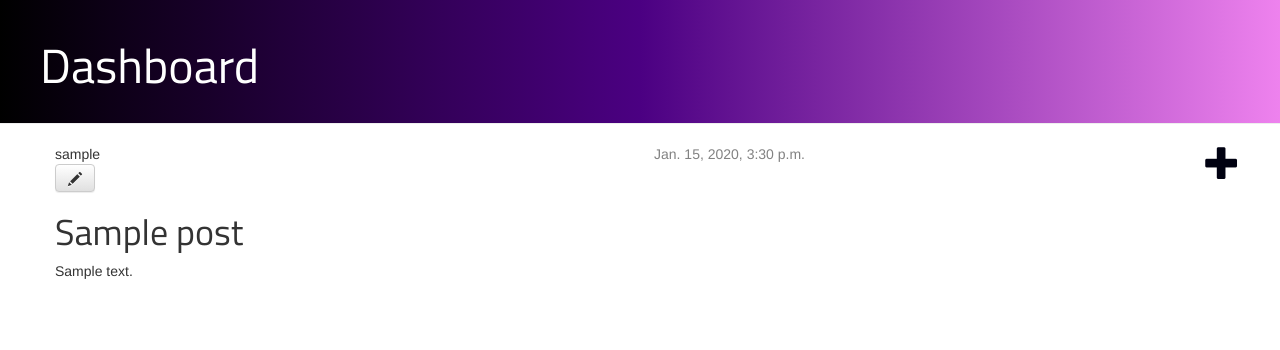
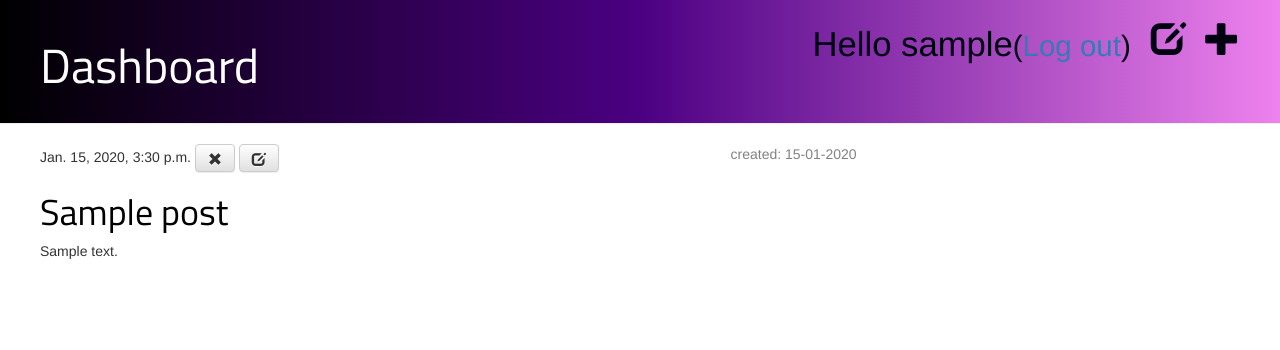
Before and after one commit to satyam07/BlueDash, a Django app: page /post/1/ in a window 1280 px wide. Shown: the top 350 px of the page. Run offline with Django 3.2, Linux system fonts and the light colour scheme; a user stored in the database is signed in; tables that the repository leaves empty hold one stand-in row (values such as "Sample post"); some libraries are stand-ins or nearby versions.

Commit message:
Added EDIT/DELETE/LOGIN/LOGOUT

```diff
--- a/blue/settings.py
+++ b/blue/settings.py
@@ -102,3 +102,4 @@ USE_TZ = True
 
 STATIC_URL = '/static/'
 STATIC_ROOT = os.path.join(BASE_DIR, 'static')
+LOGIN_REDIRECT_URL = '/'
--- a/blue/urls.py
+++ b/blue/urls.py
@@ -1,8 +1,11 @@
+from django.conf.urls import patterns, include, url
 
-from django.conf.urls import include, url
 from django.contrib import admin
+admin.autodiscover()
 
-urlpatterns = [
+urlpatterns = patterns('',
     url(r'^admin/', include(admin.site.urls)),
+    url(r'^accounts/login/$', 'django.contrib.auth.views.login'),
+    url(r'^accounts/logout/$', 'django.contrib.auth.views.logout', {'next_page': '/'}),
     url(r'', include('dash.urls')),
-]
+)
--- a/dash/templates/dash/base.html
+++ b/dash/templates/dash/base.html
@@ -4,19 +4,22 @@
     <head>
     	<link rel="stylesheet" href="//maxcdn.bootstrapcdn.com/bootstrap/3.2.0/css/bootstrap.min.css">
 		<link rel="stylesheet" href="//maxcdn.bootstrapcdn.com/bootstrap/3.2.0/css/bootstrap-theme.min.css">
-		<link rel="stylesheet" href="{% static 'css/blog.css' %}">
+		<link rel="stylesheet" href="{% static 'css/dash.css' %}">
 		<link href='https://fonts.googleapis.com/css?family=Titillium+Web' rel='stylesheet' type='text/css'>
     <title>Element Blue</title>
     </head>
-    <body>
-    <body>
+<body>
     <div class="page-header">
-        <h1><a href="{% url 'post_list' %}"> Dashboard</a></h1>
+        {% if user.is_authenticated %}
+    <a href="{% url 'post_new' %}" class="top-menu"><span class="glyphicon glyphicon-plus"></span></a>
+    <a href="{% url 'post_draft_list' %}" class="top-menu"><span class="glyphicon glyphicon-edit"></span></a>
+    <p class="top-menu">Hello {{ user.username }}<small>(<a href="{% url 'django.contrib.auth.views.logout' %}">Log out</a>)</small></p>
+    {% else %}
+    <a href="{% url 'django.contrib.auth.views.login' %}" class="top-menu"><span class="glyphicon glyphicon-lock"></span></a>
+    {% endif %}
+        <h1><a href="{% url 'dash.views.post_list' %}">Dashboard</a></h1>
     </div>
-    <div class="top-menu">
-          <a href="{% url 'post_new' %}" class="top-menu"><span class="glyphicon glyphicon-plus"></span></a>
-    </div>
-    <div class="content container">
+    <div class="content">
         <div class="row">
             <div class="col-md-8">
             {% block content %}
@@ -24,6 +27,5 @@
             </div>
         </div>
     </div>
-
-    </body>
+</body>
 </html>
--- a/dash/templates/dash/post_detail.html
+++ b/dash/templates/dash/post_detail.html
@@ -1,19 +1,33 @@
 {% extends 'dash/base.html' %}
 
-{% block content %}
-    <div class="post">
-        {% if post.published_date %}
-            <div class="date">
+<body>
+    <div class="page-header">
+        {% if user.is_authenticated %}
+        <a href="{% url 'post_new' %}" class="top-menu"><span class="glyphicon glyphicon-plus"></span></a>
+        <a href="{% url 'post_draft_list' %}" class="top-menu"><span class="glyphicon glyphicon-edit"></span></a>
+        {% else %}
+        <a href="{% url 'django.contrib.auth.views.login' %}" class="top-menu"><span class="glyphicon glyphicon-lock"></span></a>
+        {% endif %}
+        <h1><a href="{% url 'dash.views.post_list' %}">Dashboard</a></h1>
+    </div>
+    <div class="content">
+        <div class="row">
+            <div class="col-md-8">
+            {% block content %}
+                <div class="post">
+                <p class="date">created: {{ post.created_date|date:'d-m-Y' }}</p>
+                {% if post.published_date %}
                 {{ post.published_date }}
+                {% else %}
+                <a class="btn btn-default" href="{% url 'dash.views.post_publish' pk=post.pk %}">Publish</a>
+                {% endif %}
+                <a class="btn btn-default" href="{% url 'post_remove' pk=post.pk %}"><span class="glyphicon glyphicon-remove"></span></a>
+                <a class="btn btn-default" href="{% url 'post_edit' pk=post.pk %}"><span class="glyphicon glyphicon-edit"></span></a>
+                <h1><a href="{% url 'dash.views.post_detail' pk=post.pk %}">{{ post.title }}</a></h1>
+                <p>{{ post.text|linebreaks }}</p>
+                </div>
+            {% endblock %}
             </div>
-            <div class="author">
-                {{ post.author }}
-            </div>
-        {% endif %}
-        {% if user.is_authenticated %}
-        <a class="btn btn-default" href="{% url 'post_edit' pk=post.pk %}"><span class="glyphicon glyphicon-pencil"></span></a>
-        {% endif %}
-        <h1>{{ post.title }}</h1>
-        <p>{{ post.text|linebreaks }}</p>
+        </div>
     </div>
-{% endblock %}
+</body>
--- a/dash/templates/dash/post_list.html
+++ b/dash/templates/dash/post_list.html
@@ -7,7 +7,7 @@
                         <p>Author: {{ post.author }}</p>
                     </div>
                     <h1><a href="{% url 'post_detail' pk=post.pk %}">{{ post.title }}</a></h1>
-                    <p>{{ post.text|linebreaks }}</p>
+                    <p>{{ post.text|linebreaks|truncatechars:200 }}</p>
                 </div>
             {% endfor %}
         {% endblock %}
--- a/dash/urls.py
+++ b/dash/urls.py
@@ -6,4 +6,7 @@ urlpatterns = [
     url(r'^post/(?P<pk>[0-9]+)/$', views.post_detail, name='post_detail'),
     url(r'^post/new/$', views.post_new, name='post_new'),
     url(r'^post/(?P<pk>[0-9]+)/edit/$', views.post_edit, name='post_edit'),
+    url(r'^drafts/$', views.post_draft_list, name='post_draft_list'),
+    url(r'^post/(?P<pk>[0-9]+)/publish/$', views.post_publish, name='post_publish'),
+    url(r'^post/(?P<pk>[0-9]+)/remove/$', views.post_remove, name='post_remove'),
 ]
--- a/dash/views.py
+++ b/dash/views.py
@@ -3,6 +3,7 @@ from django.utils import timezone
 from .models import Post
 from .forms import PostForm
 from django.shortcuts import redirect
+from django.contrib.auth.decorators import login_required
 
 def post_list(request):
     posts = Post.objects.filter(published_date__lte=timezone.now()).order_by('published_date')
@@ -12,19 +13,21 @@ def post_detail(request, pk):
     post = get_object_or_404(Post, pk=pk)
     return render(request, 'dash/post_detail.html', {'post': post})
 
+@login_required
 def post_new(request):
     if request.method == "POST":
         form = PostForm(request.POST)
         if form.is_valid():
             post = form.save(commit=False)
             post.author = request.user
-            post.published_date = timezone.now()
+            #post.published_date = timezone.now()
             post.save()
             return redirect('dash.views.post_detail', pk=post.pk)
     else:
         form = PostForm()
     return render(request, 'dash/post_edit.html', {'form': form})
 
+@login_required
 def post_edit(request, pk):
     post = get_object_or_404(Post, pk=pk)
     if request.method == "POST":
@@ -38,3 +41,20 @@ def post_edit(request, pk):
     else:
         form = PostForm(instance=post)
     return render(request, 'dash/post_edit.html', {'form': form})
+
+@login_required
+def post_draft_list(request):
+    posts = Post.objects.filter(published_date__isnull=True).order_by('created_date')
+    return render(request, 'dash/post_draft_list.html', {'posts': posts})
+
+@login_required
+def post_publish(request, pk):
+    post = get_object_or_404(Post, pk=pk)
+    post.publish()
+    return redirect('dash.views.post_detail', pk=pk)
+
+@login_required
+def post_remove(request, pk):
+    post = get_object_or_404(Post, pk=pk)
+    post.delete()
+    return redirect('dash.views.post_list')
```
Also changed, not shown: dash/templates/dash/post_draft_list.html (added, +11 -0 lines), dash/templates/registration/login.html (added, +26 -0 lines), dash/static/css/dash.css (renamed from dash/static/css/blog.css).
